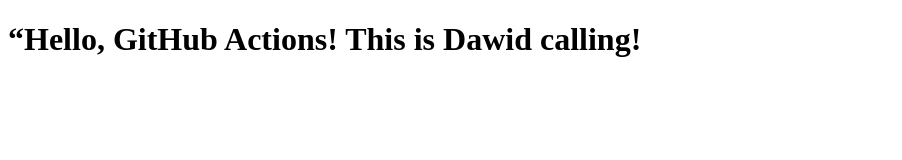
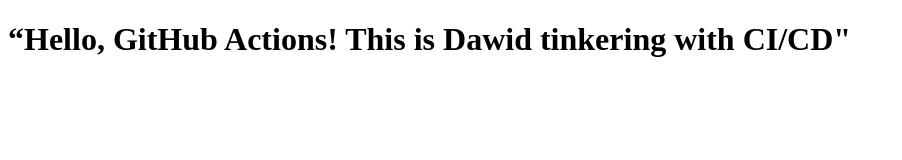
Before and after one commit to madebydawid/gh-deployment-workflow, a plain HTML site: page index.html in a window 1280 px wide. Shown: the whole page, without its empty margins (0-902 px from the left). Drawn offline with Linux system fonts and the light colour scheme.

Commit message:
edited header in index.hmtl and added screenshot link to readme.md

```diff
--- a/index.html
+++ b/index.html
@@ -5,7 +5,7 @@
 </head>
 
  <body>
-    <h1>“Hello, GitHub Actions! This is Dawid calling!</h1>
+    <h1>“Hello, GitHub Actions! This is Dawid tinkering with CI/CD"</h1>
 </body>
 
 </html>
```
Also changed, not shown: 1 other file.
